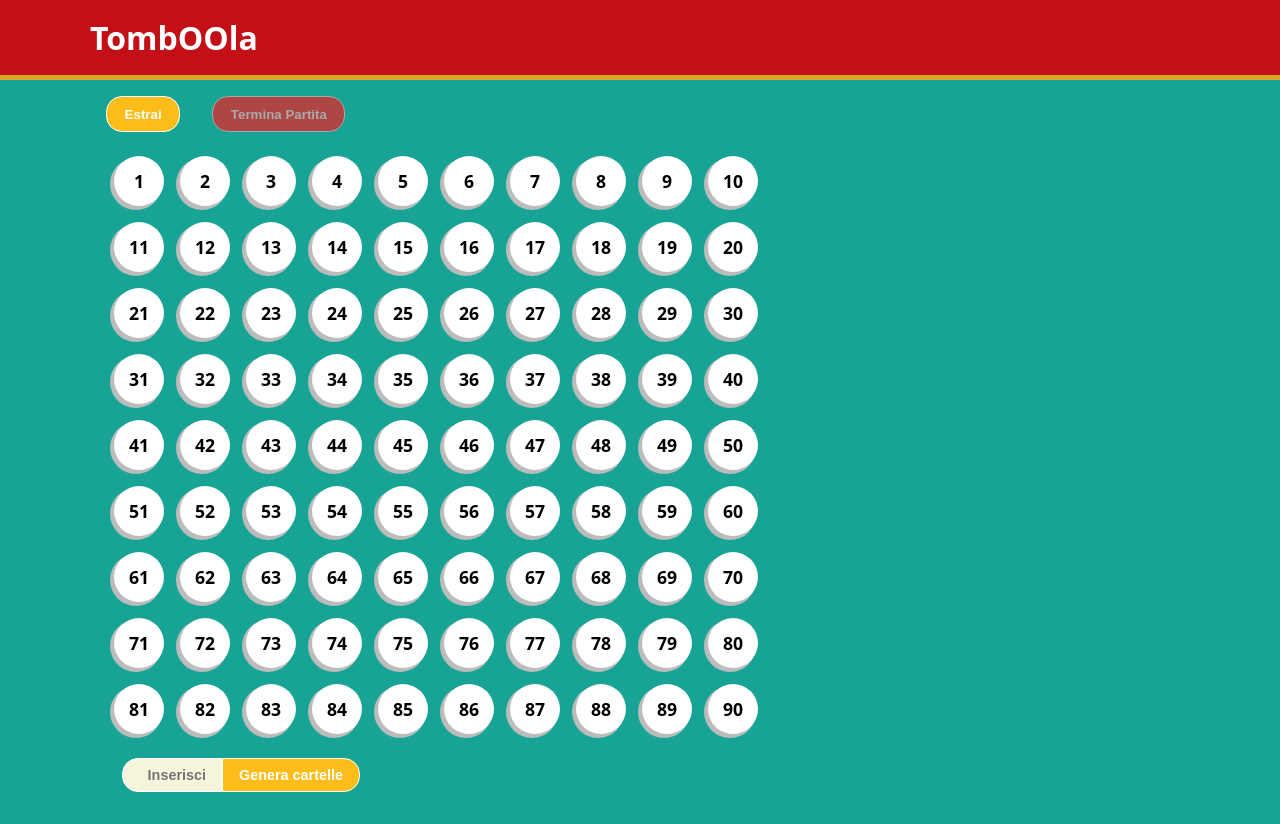
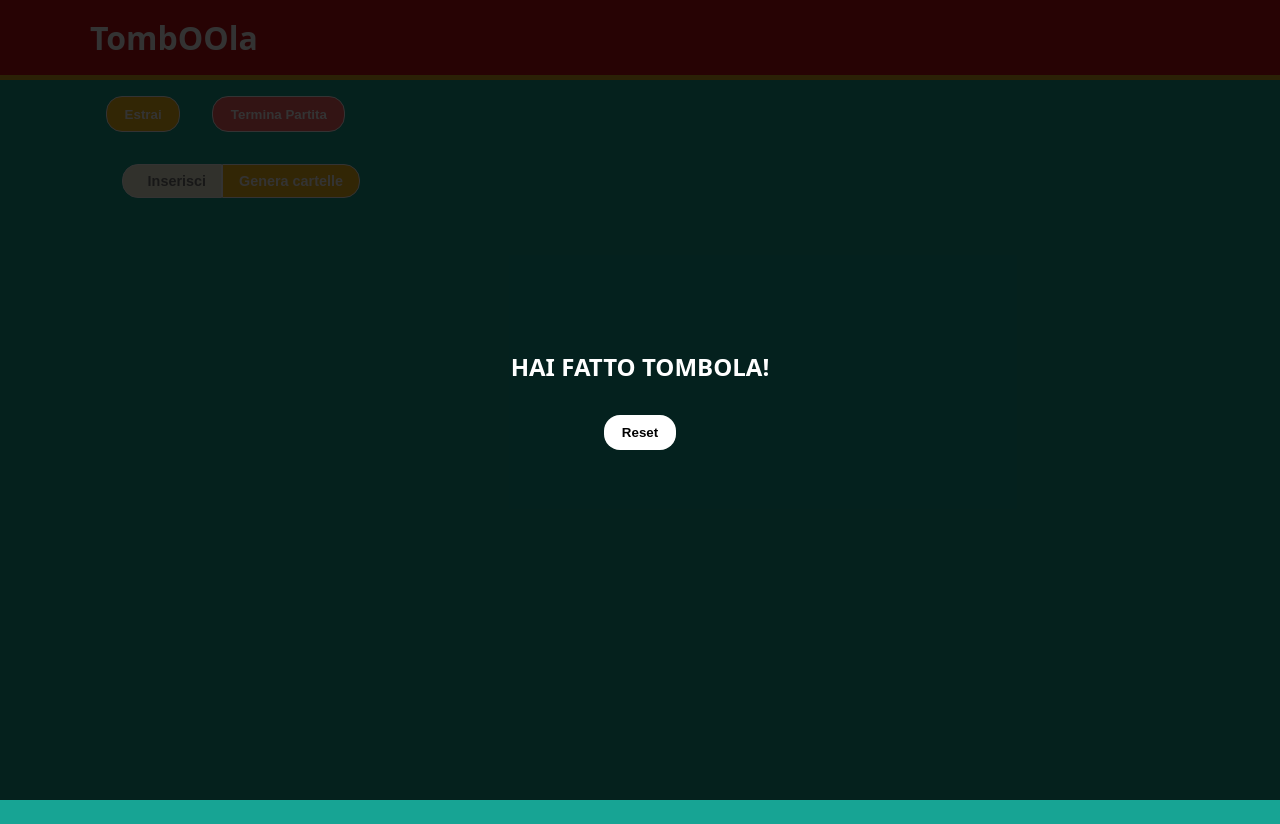
Before and after one commit to andrea-pugliatti/web-tombola, a React (Vite) app: page / in a window 1280 px wide. After the commit the page ends 800 px from the top, so only its background shows below. Built offline with nearby package versions, Linux system fonts and the light colour scheme.

Commit message:
Bonus: use localStorage to save the game state

```diff
--- a/src/components/Cartelle.jsx
+++ b/src/components/Cartelle.jsx
@@ -1,8 +1,11 @@
 /** biome-ignore-all lint/suspicious/noArrayIndexKey: <Ignore linter> */
-import { useState } from "react";
+import { useEffect, useState } from "react";
 
 export default function Cartelle({ tombola }) {
-	const [cartelle, setCartelle] = useState([]);
+	const [cartelle, setCartelle] = useState(() => {
+		const savedData = localStorage.getItem("cartelle");
+		return savedData ? JSON.parse(savedData) : [];
+	});
 	const [numPlayers, setNumPlayers] = useState("");
 
 	const getRandomNumber = (min, max) =>
@@ -50,6 +53,11 @@ export default function Cartelle({ tombola }) {
 		setCartelle(players);
 	};
 
+	useEffect(
+		() => localStorage.setItem("cartelle", JSON.stringify(cartelle)),
+		[cartelle],
+	);
+
 	return (
 		<>
 			<div className="form-cartelle">
--- a/src/components/Homepage.jsx
+++ b/src/components/Homepage.jsx
@@ -1,4 +1,4 @@
-import { useEffect, useState } from "react";
+import { useState } from "react";
 
 import { useTombola } from "../contexts/TombolaContext";
 
@@ -9,10 +9,8 @@ import Tabellone from "./Tombola";
 import TombolaControls from "./TombolaControls";
 
 export default function Homepage() {
-	const { tombola, initializeTombola } = useTombola();
+	const { tombola } = useTombola();
 	const [alert, setAlert] = useState(false);
-
-	useEffect(initializeTombola, []);
 
 	return (
 		<>
--- a/src/contexts/TombolaContext.jsx
+++ b/src/contexts/TombolaContext.jsx
@@ -1,10 +1,16 @@
-import { createContext, useContext, useState } from "react";
+import { createContext, useContext, useEffect, useState } from "react";
 
 const TombolaContext = createContext();
 
 function TombolaProvider({ children }) {
-	const [tombola, setTombola] = useState([]);
-	const [possibleNumbers, setPossibleNumbers] = useState([]);
+	const [tombola, setTombola] = useState(() => {
+		const savedData = localStorage.getItem("tombola");
+		return savedData ? JSON.parse(savedData) : [];
+	});
+	const [possibleNumbers, setPossibleNumbers] = useState(() => {
+		const savedData = localStorage.getItem("possibleNumbers");
+		return savedData ? JSON.parse(savedData) : [];
+	});
 
 	const initializeTombola = () => {
 		const numbers = [];
@@ -18,6 +24,17 @@ function TombolaProvider({ children }) {
 		setTombola(numbers);
 		setPossibleNumbers(possible);
 	};
+
+	useEffect(
+		() => localStorage.setItem("tombola", JSON.stringify(tombola)),
+		[tombola],
+	);
+
+	useEffect(
+		() =>
+			localStorage.setItem("possibleNumbers", JSON.stringify(possibleNumbers)),
+		[possibleNumbers],
+	);
 
 	return (
 		<TombolaContext.Provider
```
